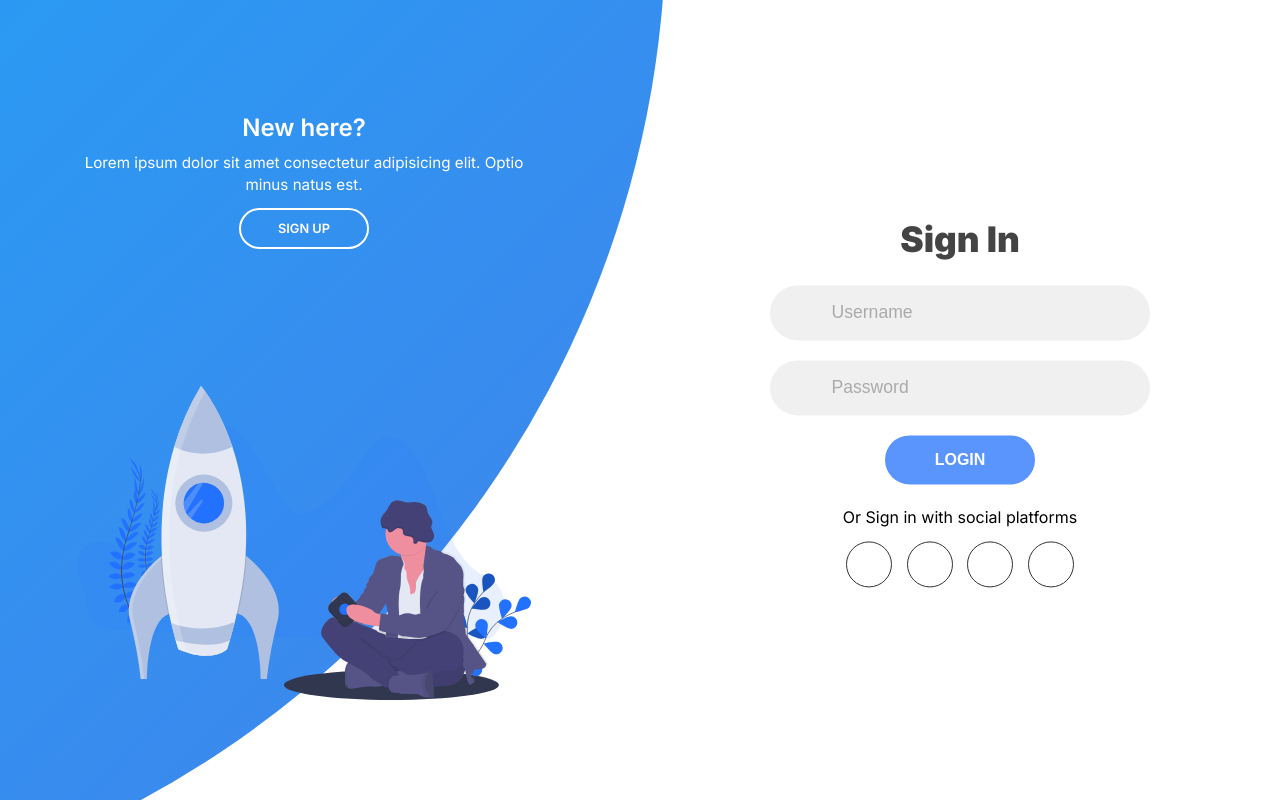
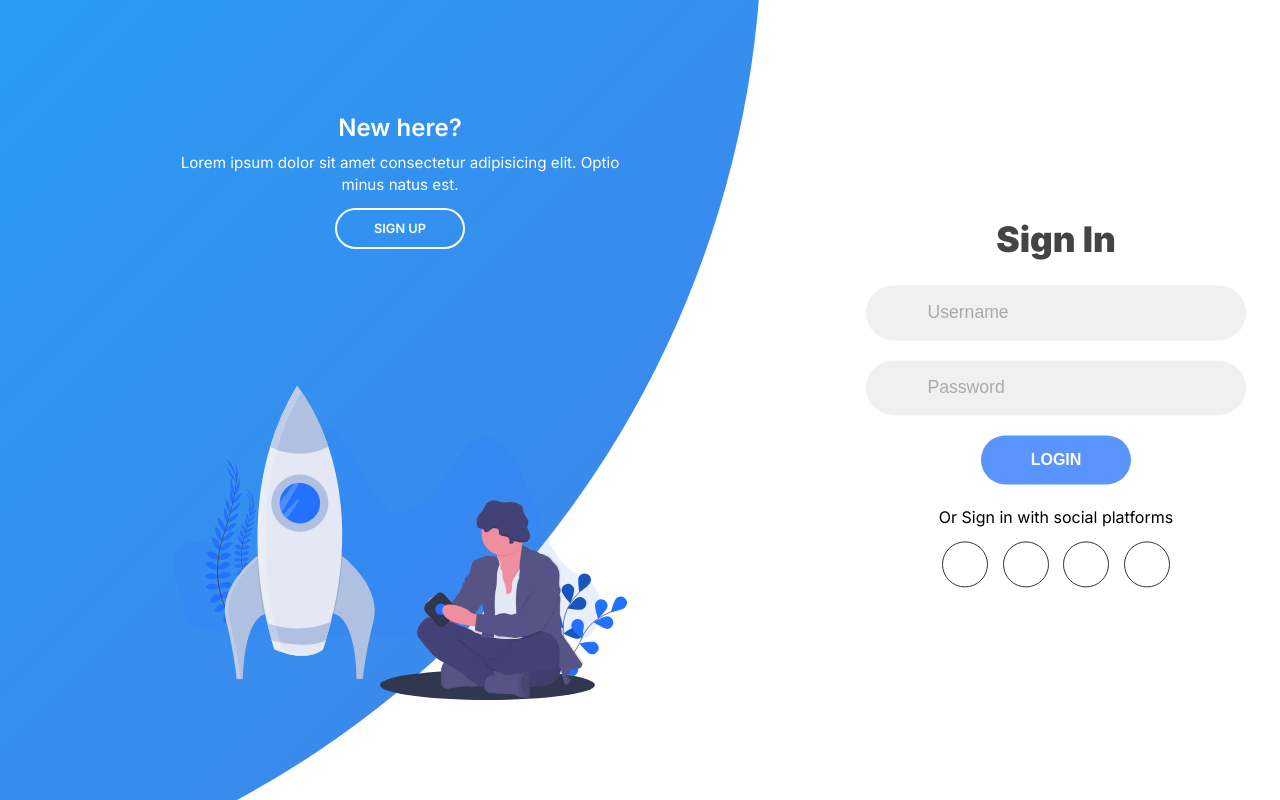
Before and after one commit to Hermez-anderrahim/login, a Next.js app: page / in a window 1280 px wide. Built offline with nearby package versions, Linux system fonts and the light colour scheme.

Commit message:
fixed postion

```diff
--- a/src/app/globals.css
+++ b/src/app/globals.css
@@ -45,12 +45,15 @@ input {
   font-family: "Poppins", sans-serif;
 }
 
+.big-container {
+  overflow: hidden;
+}
 .container {
   position: relative;
   width: 100%;
   background-color: #fff;
   min-height: 100vh;
-  overflow: hidden;
+  margin-left: 6rem;
 }
 
 .forms-container {
--- a/src/app/page.tsx
+++ b/src/app/page.tsx
@@ -23,6 +23,7 @@ export default function Home() {
   };
 
   return (
+    <div className="big-container">
       <div className={`container ${isSignUpMode ? "sign-up-mode" : ""}`}>
         <div className="forms-container">
           <div className="signin-signup">
@@ -126,5 +127,6 @@ export default function Home() {
           </div>
         </div>
       </div>
+    </div>
   );
 }
```
Lines whose indentation alone changed are shown as unchanged.
